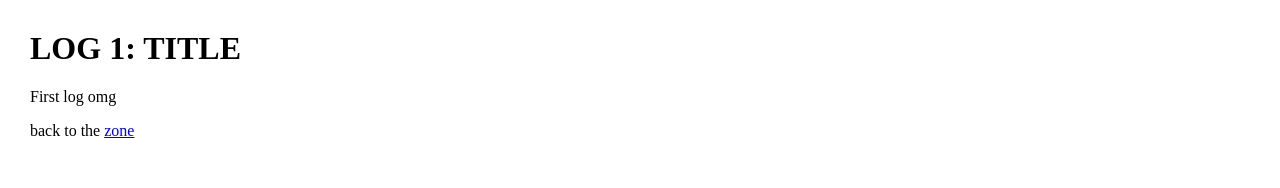
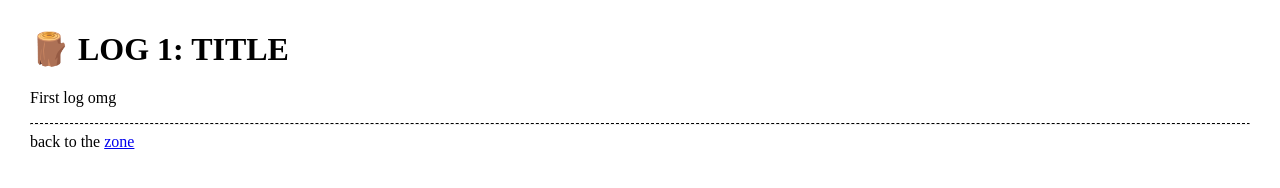
Before and after one commit to EmmaVerhoeven/loggingzone, a plain HTML site: page log1.html in a window 1280 px wide. Drawn offline with Linux system fonts and the light colour scheme.

Commit message:
update logs

```diff
--- a/log1.html
+++ b/log1.html
@@ -9,16 +9,24 @@
         body {
             margin: 30px;
         }
+
+        hr.dashed {
+            border-top: 1px dashed black;
+        }
     </style>
 </head>
 
 <body>
 
-    <h1>LOG 1: TITLE</h1>
+    <h1>🪵 LOG 1: TITLE</h1>
 
     <p>First log omg</p>
 
+
+    <hr class="dashed">
+
     back to the <a href="index.html">zone</a>
+
 
 </body>
 
```
Also changed, not shown: log2.html (+2 -1 lines).
